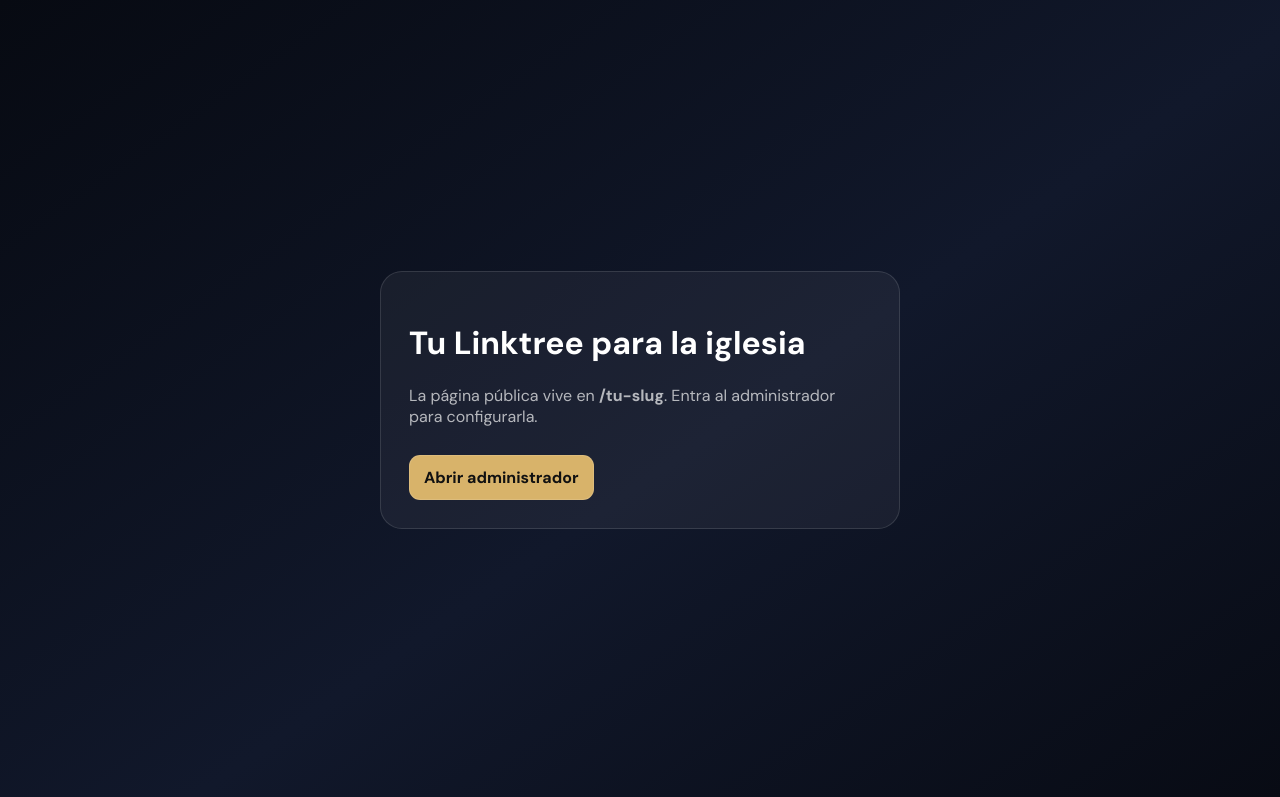
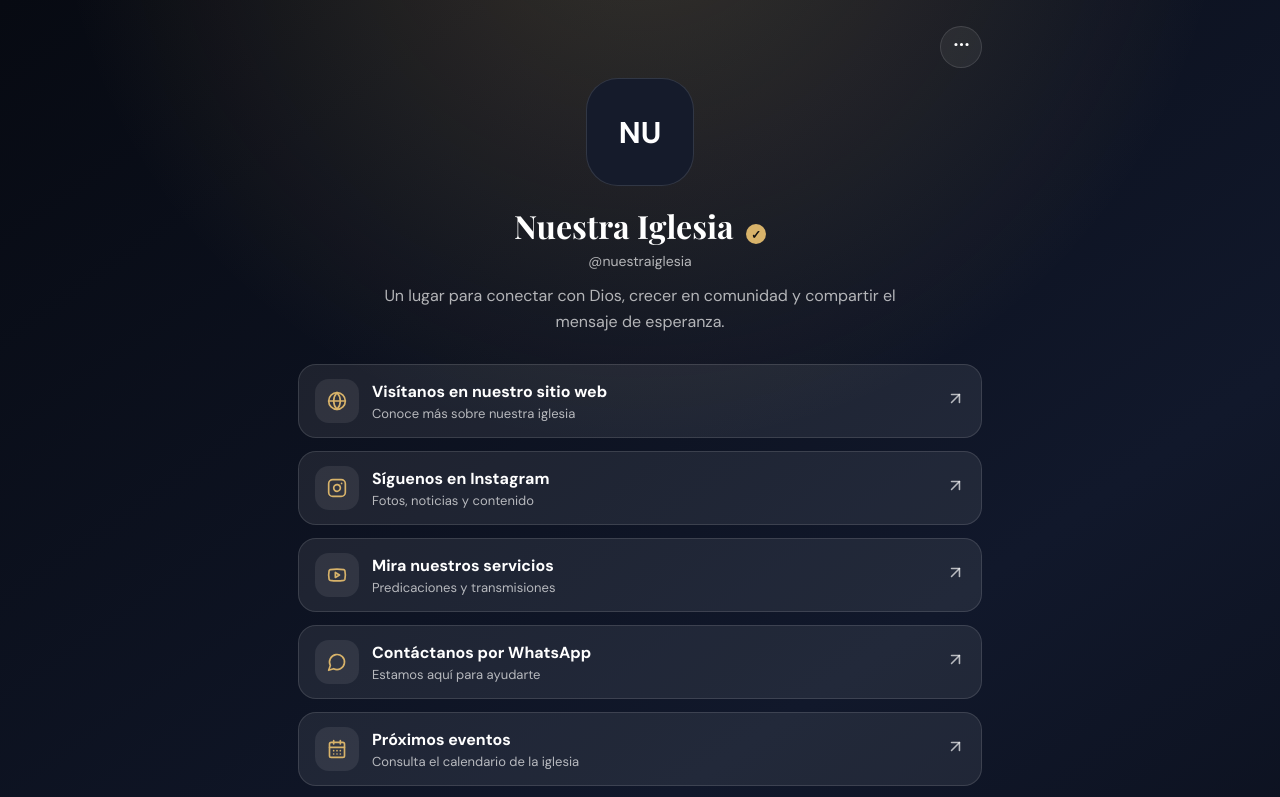
Before and after one commit to yoel2019/iglesia-linktree-v1, a Next.js app: page / in a window 1280 px wide. Shown: the top 797 px of the page. Built offline with nearby package versions, Linux system fonts and the light colour scheme.

Commit message:
Create public Linktree visual preview

```diff
--- a/app/page.tsx
+++ b/app/page.tsx
@@ -1,2 +1,31 @@
-import Link from 'next/link';
-export default function Home(){return <main className="login"><div className="login-card"><h1>Tu Linktree para la iglesia</h1><p className="muted">La página pública vive en <b>/tu-slug</b>. Entra al administrador para configurarla.</p><Link className="btn btn-primary" style={{display:'inline-block',marginTop:12}} href="/admin">Abrir administrador</Link></div></main>}
+import PublicPage from '@/components/PublicPage';
+import type { LinkItem, Profile } from '@/lib/types';
+
+const demoProfile: Profile = {
+  id: 'demo',
+  slug: 'iglesia',
+  name: 'Nuestra Iglesia',
+  handle: '@nuestraiglesia',
+  bio: 'Un lugar para conectar con Dios, crecer en comunidad y compartir el mensaje de esperanza.',
+  logo_url: null,
+  accent_color: '#d8b36a',
+  background_style: 'dark',
+  featured_title: 'Próximo servicio y eventos',
+  featured_url: 'https://example.com',
+  featured_image_url: null,
+  footer_text: 'Gracias por visitarnos • Nuestra Iglesia',
+  published: true,
+};
+
+const demoLinks: LinkItem[] = [
+  { id: '1', profile_id: 'demo', title: 'Visítanos en nuestro sitio web', subtitle: 'Conoce más sobre nuestra iglesia', url: 'https://example.com', icon: 'website', sort_order: 0, active: true },
+  { id: '2', profile_id: 'demo', title: 'Síguenos en Instagram', subtitle: 'Fotos, noticias y contenido', url: 'https://instagram.com', icon: 'instagram', sort_order: 1, active: true },
+  { id: '3', profile_id: 'demo', title: 'Mira nuestros servicios', subtitle: 'Predicaciones y transmisiones', url: 'https://youtube.com', icon: 'youtube', sort_order: 2, active: true },
+  { id: '4', profile_id: 'demo', title: 'Contáctanos por WhatsApp', subtitle: 'Estamos aquí para ayudarte', url: 'https://wa.me/', icon: 'whatsapp', sort_order: 3, active: true },
+  { id: '5', profile_id: 'demo', title: 'Próximos eventos', subtitle: 'Consulta el calendario de la iglesia', url: 'https://example.com/eventos', icon: 'calendar', sort_order: 4, active: true },
+  { id: '6', profile_id: 'demo', title: 'Apoya nuestra misión', subtitle: 'Haz una donación', url: 'https://example.com/donar', icon: 'donation', sort_order: 5, active: true },
+];
+
+export default function Home() {
+  return <PublicPage profile={demoProfile} links={demoLinks} origin="https://iglesia-linktree-v1-yoel-laya-projects.vercel.app" />;
+}
```
